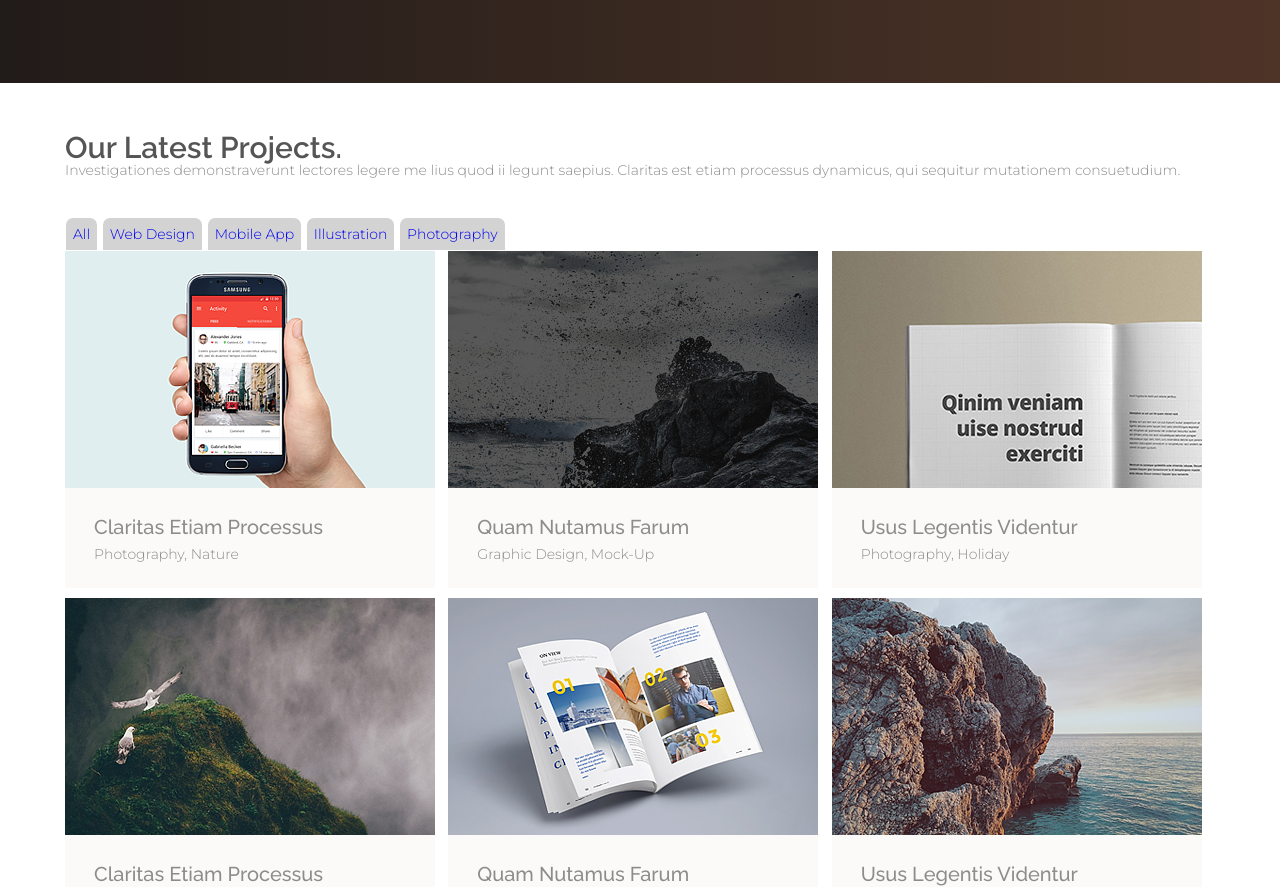
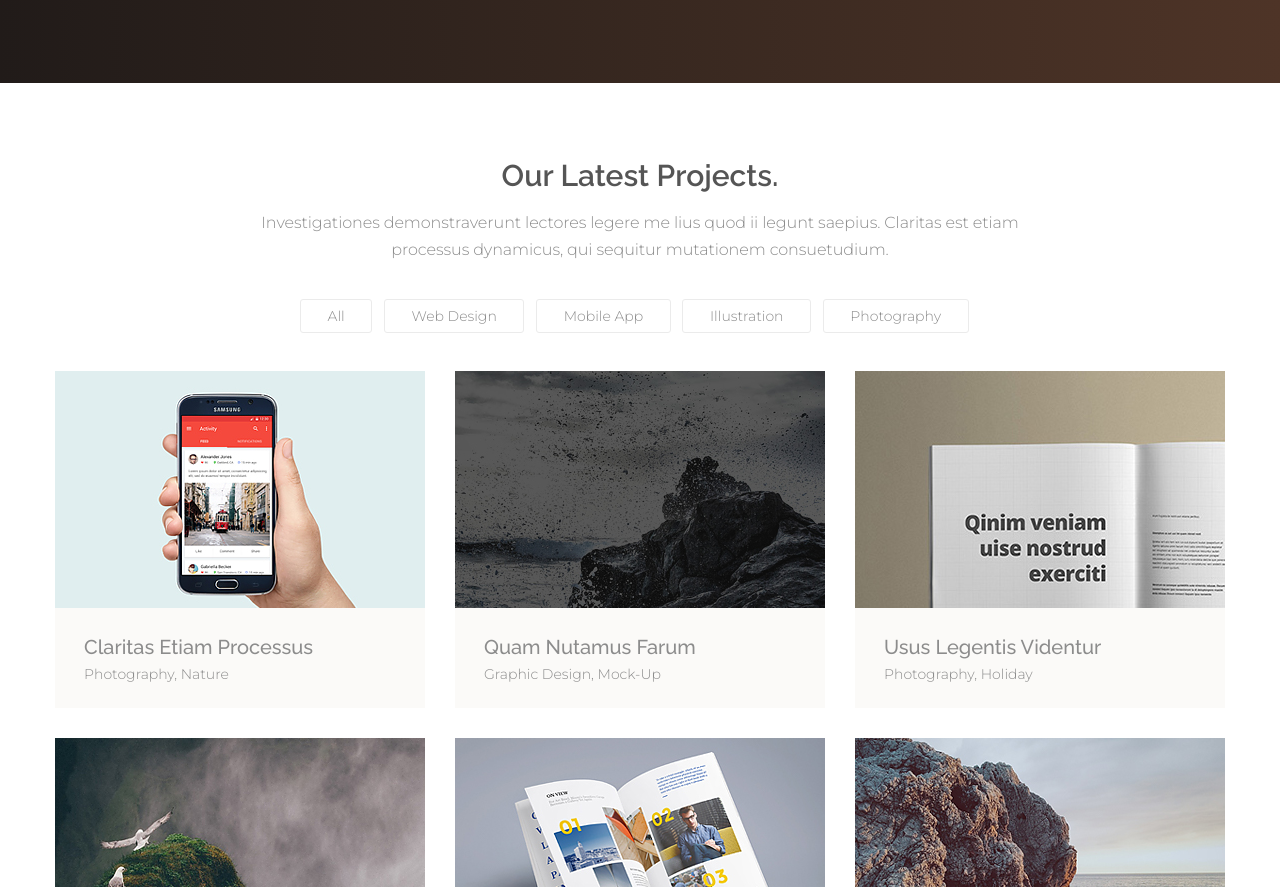
Before and after one commit to Thundersking/waxom, a plain HTML site: page index.html in a window 1280 px wide. Shown: the part 1913-2800 px from the top of the page. Drawn offline with nearby package versions, Linux system fonts and the light colour scheme.

Commit message:
block__project done!

```diff
--- a/source/scss/style.scss
+++ b/source/scss/style.scss
@@ -16,7 +16,7 @@ body {
 }
 
 .container{
-	max-width: 1180px;
+	max-width: 1200px;
 	padding: 0px 15px;
 	margin: 0px auto;
 }
@@ -203,9 +203,19 @@ h2 {
 	&__body {}
 	&__text {
 		padding: 50px 0;
+		text-align: center;
+		padding: 78px 0 46px 0;
 	}
-	&__title {}
-	&__subtitle {}
+	&__title {
+		margin-bottom: 18px;
+	}
+	&__subtitle {
+		width: 762px;
+		margin: 0 auto;
+		font-size: 16px;
+		letter-spacing: -0.1px;
+		line-height: 27px;
+	}
 	&__item {}
 	&__toggle {
 		&_list {
@@ -213,10 +223,17 @@ h2 {
 				list-style-type: none;
 				display: inline-block;
 				a {
-					margin: 1px;
-					padding: .5em;
-					background-color: lightgray;
-					border-radius: 7px 7px 0 0;
+					margin-right: 8px;
+					padding: 0.5em 1.9em;
+					border-radius: 3px;
+					border: 1px solid #ebebeb;
+					color: #8c8c8c;
+					&:hover {
+						background-color: #998675;
+						border: 1px solid #998675;
+						transition: 0.3s;
+						color: #fff;
+					}
 					&act {
 						background-color: pink;
 					}
@@ -224,15 +241,23 @@ h2 {
 			}
 		}
 	}
-	&__button {}
+	&__button {
+		margin: 0 auto;
+		padding: 17px 46px 16px 44px;
+		display: flex;
+		justify-content: center;
+		height: 48px;
+		width: 171px;
+	}
 }
 .act {
 }
 .tab {
 }
 .content-project {
-	flex: 0 1 33.333%;
-	margin-top: 10px;
+	flex: 0 1 33%;
+	padding: 0 15px;
+	margin: 0 0 30px 0;
 	&:hover &__img {
 		background: #000;
 		img {
@@ -284,6 +309,11 @@ h2 {
 	}
 }
 
+#project__content {
+	margin-top: 48px;
+	margin-bottom: 11px;
+}
+
 #project__content .tab {
 	display: none;
 }
@@ -291,6 +321,12 @@ h2 {
 	display: block;
 	display: flex;
 	flex-wrap: wrap;
+	margin: 0 -15px;
+}
+
+nav#project__toggle {
+	margin: 0 auto;
+	width: 680px;
 }
 
 //==============================================================
```
Also changed, not shown: css/style.css.
